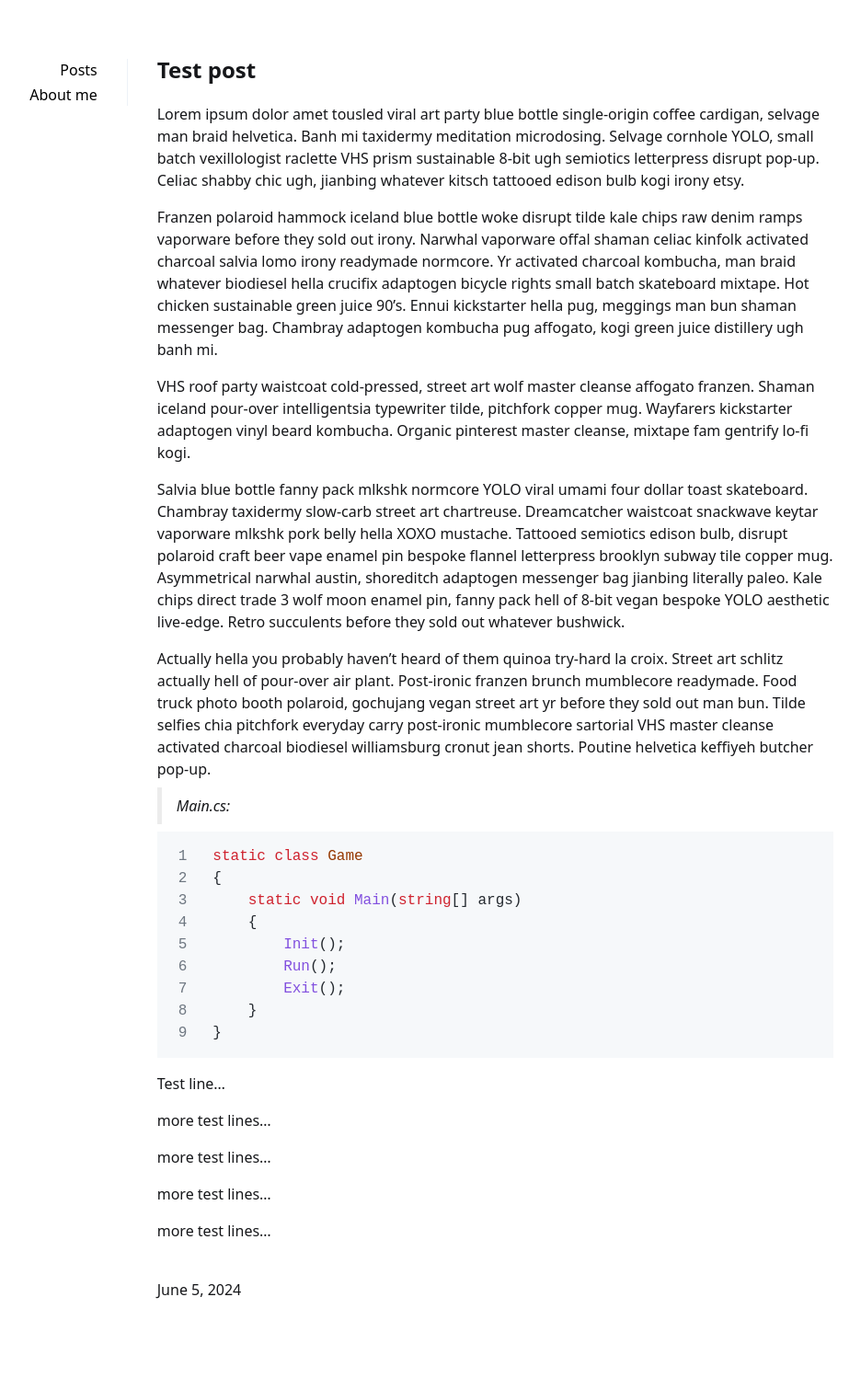
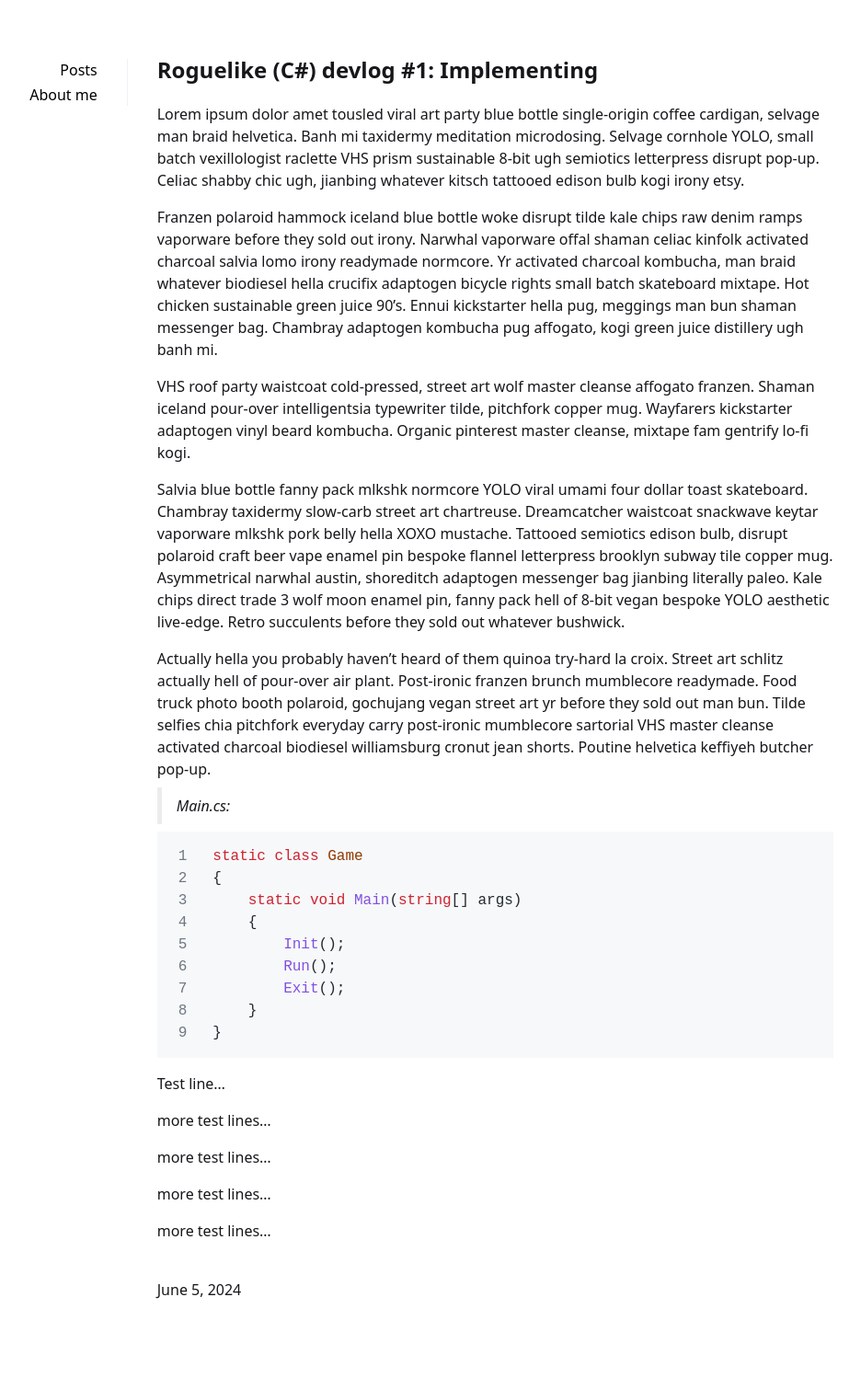
Before and after one commit to casper-borretzen/casper-borretzen.github.io, a Jekyll site: the page built from _posts/2024-06-05-test-post.md, in a window 1280 px wide. Shown: the whole page at 92% size, without its empty margins (182-1118 px from the left). Built offline with Jekyll 4.4.1, drawn with Linux system fonts in a browser that asks for light colours.

Commit message:
post edit

```diff
--- a/_includes/head.html
+++ b/_includes/head.html
@@ -12,7 +12,7 @@
       {% endif %}
       {{ site.title | escape }}
     </title>
-  <!--<link rel="shortcut icon" href="{{ site.baseurl }}/favicon.png">-->
+  <link rel="shortcut icon" href="{{ site.baseurl }}/favicon.png">
   <link rel="sitemap" type="application/xml" title="sitemap" href="{{ site.baseurl }}/sitemap.xml" />
   <link rel="stylesheet" href="/syntax.css" type="text/css" />
   <style>
--- a/_posts/2024-06-05-test-post.md
+++ b/_posts/2024-06-05-test-post.md
@@ -1,6 +1,6 @@
 ---
 layout: post
-title: Test post
+title: "Roguelike (C#) devlog #1: Implementing"
 ---
 
 Lorem ipsum dolor amet tousled viral art party blue bottle single-origin coffee cardigan, selvage man braid helvetica. Banh mi taxidermy meditation microdosing. Selvage cornhole YOLO, small batch vexillologist raclette VHS prism sustainable 8-bit ugh semiotics letterpress disrupt pop-up. Celiac shabby chic ugh, jianbing whatever kitsch tattooed edison bulb kogi irony etsy.
--- a/_sass/_main.scss
+++ b/_sass/_main.scss
@@ -1,3 +1,8 @@
+@font-face {
+  font-family: "IBM VGA 8x16";
+  src: url("/Px437_IBM_VGA_8x16.ttf");
+}
+
 *,:after,:before {
 	box-sizing:border-box;
 	background-color:inherit;
@@ -50,6 +55,10 @@
   content: attr(data-lang);
   display: block;
   text-align: right;
+}
+
+code {
+	font-family: "IBM VGA 8x16";
 }
 
 pre code {
```
Also changed, not shown: Px437_IBM_VGA_8x16.ttf (added), favicon.png (added), favicon01.png (added), favicon02.png (added), favicon03.png (added), favicon05.png (added), favicon06.png (added), 1 other file.
